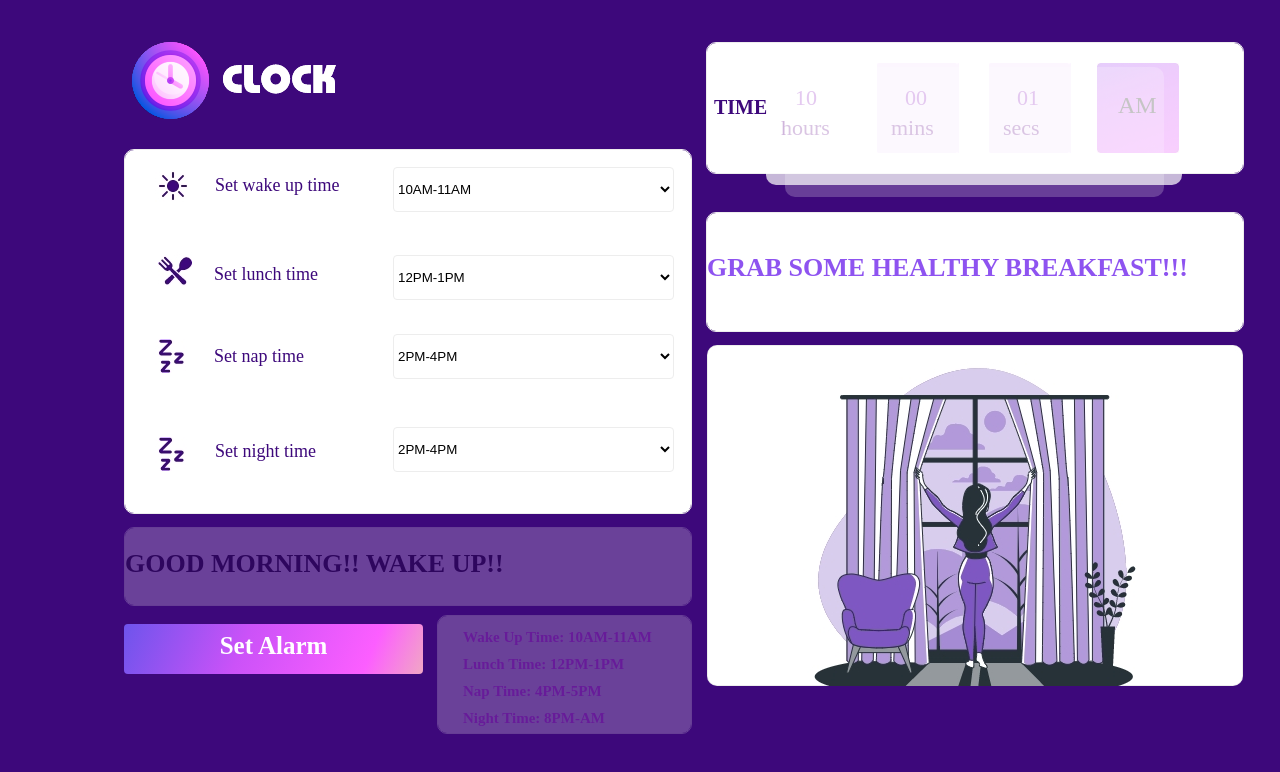
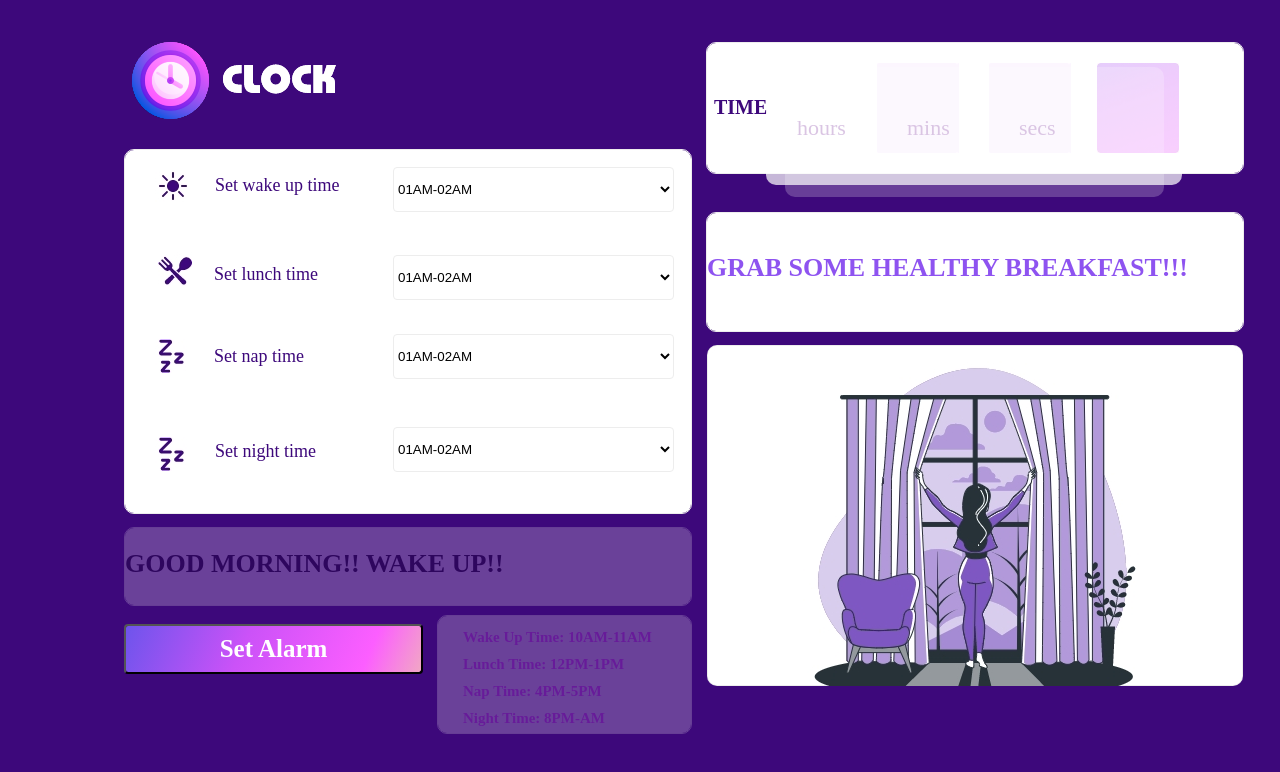
Before and after one commit to saks121/DigitalClock, a plain HTML site: page DigitalClock/index.html in a window 1280 px wide. Drawn offline with Linux system fonts and the light colour scheme; files whose address does not match are found by name.

Commit message:
added Js functions

```diff
--- a/DigitalClock/index.html
+++ b/DigitalClock/index.html
@@ -4,14 +4,17 @@
     <meta charset="UTF-8">
     <title>My Clock App</title>
     <link rel="stylesheet" href ="style.css">
+
     <meta name="viewport" content="width=1366px, height=768px, initial-scale=1">
 </head>
 <body>
+
+
 <div id=clock>
     <img src="./media/clock_logo.png">
 </div>
 
-<div id="Box1">
+<div id="Box">
     <div id="BOX1">
         <img src="media/wake_up.jpg"
         style="position:absolute;
@@ -25,9 +28,31 @@
         style="position:absolute;
         top: 3px;left:90px;">Set wake up time</p>
         <select id="time1" name="time">
-            <option value="10AM-11AM">10AM-11AM</option>
-            <option value="12PM-1PM">12PM-1PM</option>
-            <option value="2PM-4PM">2PM-4PM</option>
+            <option value="1">01AM-02AM</option>
+            <option value="2">02AM-03AM</option>
+            <option value="3">03AM-04AM</option>
+            <option value="4">04AM-05AM</option>
+            <option value="5">05AM-06AM</option>
+            <option value="6">06AM-07AM</option>
+            <option value="7">07AM-08AM</option>
+            <option value="8">08AM-09AM</option>
+            <option value="9">09AM-10AM</option>
+            <option value="10">10AM-11AM</option>
+            <option value="11">11AM-12PM</option>
+            <option value="12">12PM-01PM</option>
+            <option value="13">01PM-02PM</option>
+            <option value="14">02PM-03PM</option>
+            <option value="15">03PM-04PM</option>
+            <option value="16">04PM-05PM</option>
+            <option value="17">05PM-06PM</option>
+            <option value="18">06PM-07PM</option>
+            <option value="19">07PM-08PM</option>
+            <option value="20">08PM-09PM</option>
+            <option value="21">09PM-10PM</option>
+            <option value="22">10PM-11PM</option>
+            <option value="23">11PM-12AM</option>
+            <option value="24">12AM-01AM</option>
+
 
         </select>
 
@@ -46,9 +71,30 @@
         style="position:absolute;
         top: 92px;left:89px;">Set lunch time</p>
         <select id="time2" name="time">
-            <option value="12PM-1PM">12PM-1PM</option>
-            <option value="12PM-1PM">12PM-1PM</option>
-            <option value="2PM-4PM">2PM-4PM</option>
+            <option value="1">01AM-02AM</option>
+            <option value="2">02AM-03AM</option>
+            <option value="3">03AM-04AM</option>
+            <option value="4">04AM-05AM</option>
+            <option value="5">05AM-06AM</option>
+            <option value="6">06AM-07AM</option>
+            <option value="7">07AM-08AM</option>
+            <option value="8">08AM-09AM</option>
+            <option value="9">09AM-10AM</option>
+            <option value="10">10AM-11AM</option>
+            <option value="11">11AM-12PM</option>
+            <option value="12">12PM-01PM</option>
+            <option value="13">01PM-02PM</option>
+            <option value="14">02PM-03PM</option>
+            <option value="15">03PM-04PM</option>
+            <option value="16">04PM-05PM</option>
+            <option value="17">05PM-06PM</option>
+            <option value="18">06PM-07PM</option>
+            <option value="19">07PM-08PM</option>
+            <option value="20">08PM-09PM</option>
+            <option value="21">09PM-10PM</option>
+            <option value="22">10PM-11PM</option>
+            <option value="23">11PM-12AM</option>
+            <option value="24">12AM-01AM</option>
 
         </select>
     </div>
@@ -65,10 +111,31 @@
         <p class="text"
         style="position:absolute;
         top: 174px;left:89px;">Set nap time</p>
-        <select id="time3" name="time">
-            <option value="2PM-4PM">2PM-4PM</option>
-            <option value="12PM-1PM">12PM-1PM</option>
-            <option value="2PM-4PM">2PM-4PM</option>
+        <select id="time3" name="time" >
+            <option value="1">01AM-02AM</option>
+            <option value="2">02AM-03AM</option>
+            <option value="3">03AM-04AM</option>
+            <option value="4">04AM-05AM</option>
+            <option value="5">05AM-06AM</option>
+            <option value="6">06AM-07AM</option>
+            <option value="7">07AM-08AM</option>
+            <option value="8">08AM-09AM</option>
+            <option value="9">09AM-10AM</option>
+            <option value="10">10AM-11AM</option>
+            <option value="11">11AM-12PM</option>
+            <option value="12">12PM-01PM</option>
+            <option value="13">01PM-02PM</option>
+            <option value="14">02PM-03PM</option>
+            <option value="15">03PM-04PM</option>
+            <option value="16">04PM-05PM</option>
+            <option value="17">05PM-06PM</option>
+            <option value="18">06PM-07PM</option>
+            <option value="19">07PM-08PM</option>
+            <option value="20">08PM-09PM</option>
+            <option value="21">09PM-10PM</option>
+            <option value="22">10PM-11PM</option>
+            <option value="23">11PM-12AM</option>
+            <option value="24">12AM-01AM</option>
 
         </select>
     </div>
@@ -86,9 +153,30 @@
         style="position:absolute;
         top: 269px;left:90px;">Set night time</p>
         <select id="time4" name="time">
-            <option value="2PM-4PM">2PM-4PM</option>
-            <option value="12PM-1PM">12PM-1PM</option>
-            <option value="2PM-4PM">2PM-4PM</option>
+            <option value="1">01AM-02AM</option>
+            <option value="2">02AM-03AM</option>
+            <option value="3">03AM-04AM</option>
+            <option value="4">04AM-05AM</option>
+            <option value="5">05AM-06AM</option>
+            <option value="6">06AM-07AM</option>
+            <option value="7">07AM-08AM</option>
+            <option value="8">08AM-09AM</option>
+            <option value="9">09AM-10AM</option>
+            <option value="10">10AM-11AM</option>
+            <option value="11">11AM-12PM</option>
+            <option value="12">12PM-01PM</option>
+            <option value="13">01PM-02PM</option>
+            <option value="14">02PM-03PM</option>
+            <option value="15">03PM-04PM</option>
+            <option value="16">04PM-05PM</option>
+            <option value="17">05PM-06PM</option>
+            <option value="18">06PM-07PM</option>
+            <option value="19">07PM-08PM</option>
+            <option value="20">08PM-09PM</option>
+            <option value="21">09PM-10PM</option>
+            <option value="22">10PM-11PM</option>
+            <option value="23">11PM-12AM</option>
+            <option value="24">12AM-01AM</option>
 
         </select>
     </div>
@@ -99,9 +187,7 @@
     <p id="greetmsg">GOOD MORNING!! WAKE UP!!</p>
 </div>
 
-<div id="SetAlarm">
-    Set Alarm
-</div>
+<button id="SetAlarm" onClick= "set()"> Set Alarm </button>
 
 <div id="Schedule">
     <div id="con">
@@ -116,10 +202,21 @@
 <div id="Timer">
     <div id="ContentTimer">
         <p id="Time">TIME</p>
-        <div class="one" id="card" style="position:absolute;left:60px;"><p id="hr">10</p> <p id="hour">hours</p></div>
-        <div class="one" id="card2"><p id="min">00</p> <p id="mins">mins</p> </div>
-        <div class="one" id="card3"><p id="sec">01</p><p id="secs">secs</p> </div>
-        <div class="one" id="card4" ><p id="Am">AM</p></div>
+        <div class="one" id="card" style="position:absolute;left:60px;">
+            <span id="hr"></span>
+            <p id="hour-text">hours</p>
+        </div>
+        <div class="one" id="card2">
+            <span id="min"></span>
+            <p id="mins-text">mins</p>
+        </div>
+        <div class="one" id="card3">
+            <span id="sec"></span>
+            <p id="secs-text">secs</p>
+        </div>
+        <div class="one" id="card4" >
+            <span id="Am"></span>
+        </div>
     </div>
 
 </div>
@@ -133,5 +230,12 @@
 
 </div>
 
+
+<script src="script.js">
+</script>
+
+
+
+
 </body>
 </html>
--- /dev/null
+++ b/DigitalClock/script.js
@@ -0,0 +1,129 @@
+//variables
+
+let btn =document.getElementById("SetAlarm").value;
+let timeIN  =document.getElementById("time1");
+let timeIN2 =document.getElementById("time2");
+let timeIN3 =document.getElementById("time3");
+let timeIN4 =document.getElementById("time4");
+
+let greet =document.getElementById("greetmsg");
+let greet2 =document.getElementById("content");
+
+let image =document.getElementById("img");
+let cont =document.getElementById("con");
+let date =new Date();
+let hours =date.getHours();
+let hr =date.getHours();
+console.log(hours);
+let min =date.getMinutes();
+let sec =date.getSeconds();
+
+
+let buttontn =document.getElementById("SetAlarm");
+// execute set alarm button
+// buttontn.addEventListener("click",setAlarm());
+
+
+
+
+
+// execute clock();
+setInterval(()=>{
+
+    clock();
+},2000);
+
+
+
+
+
+
+//Methods
+// to generate a digital clock
+function clock(){
+
+    console.log(hours,min,sec);
+
+
+    if(hours >=12){
+            hours =hours -12;
+            let am =document.getElementById("Am");
+            am.innerText ="PM";
+    }
+    else{
+            let am =document.getElementById("Am");
+            am.innerText ="AM";
+    }
+
+    let hour =document.getElementById("hr");
+    hour.innerText =hours;
+
+    let mins =document.getElementById("min");
+    mins.innerText =min;
+
+    let secs =document.getElementById("sec")
+    secs.innerText =sec;
+
+
+
+}
+
+
+//myClickFunc()
+function set(){
+
+    // 1. fetches the input time from text box and show them in the time div
+    let html="";
+    html+=`<p>Wake Up Time:${time1.value}AM-${time.1.value +1}AM</p>
+        <p>Lunch Time: ${time2.value}PM-{time2.value +1}PM</p>
+        <p>Nap Time: ${time3.value}PM-{time3.value + 1}PM</p>
+        <p>Night Time: ${time4.value}PM-${time4.1.value +1}</p>
+    `;
+    cont.innerHTML =html;
+    console.log(timeIN.value,typeof(timeIN.value));
+
+    console.log("input val :",timeIN+" type:",typeof(timeIN4));
+    console.log("real time val :",hours+"type:",typeof(hours));
+
+    // 2. Change the properties
+       //2.1 change greet msg leftBox
+       //2.2 change the greet msg rightBox
+       //2.3 change the image
+
+    if(parseInt(timeIN.value) === hr){
+
+        console.log("if 1 executed");
+        greet.innerText ="GOOD MORNING!! WAKE UP!!";
+        greet2.innerText="GRAB SOME HEALTHY BREAKFAST!!!";
+        img.style.backgroundImage="url('media/Component 30 – 1.jpg')";
+    }
+
+    else if(parseInt(timeIN2.value) === hr){
+        console.log("if 2 executed");
+        greet.innerText ="GOOD AFTERNOON!! TAKE SOME SLEEP!!";
+        greet2.innerText="LET'S HAVE SOME LUNCH!!!";
+        img.style.backgroundImage="url('media/Component 31 – 1.jpg')";
+
+    }
+
+    else if(parseInt(timeIN3.value) === hr){
+        console.log("If Evening executed!!");
+        greet.innerText ="GOOD EVENING!!";
+        greet2.innerText="STOP YAWNING, GET SOME TEA..! IT'S JUST EVENING";
+        img.style.background="transparent url('media/lunch_image.png') 0% 0% no-repeat padding-box";
+    }
+
+    else if(parseInt(timeIN4.value) ===hr){
+        console.log("if 4 executed");
+        console.log(parseInt(timeIN.value));
+        greet.innerText ="GOOD NIGHT!!";
+        greet2.innerText="CLOSE YOUR EYES AND GO TO SLEEP";
+        img.style.background="transparent url('media/Component 32 – 1.jpg') 0% 0% no-repeat padding-box";
+    }
+
+    else{
+        pass;
+    }
+
+
+};
--- a/DigitalClock/style.css
+++ b/DigitalClock/style.css
@@ -12,7 +12,7 @@ background: transparent url('img/clock_logo.png') 0% 0% no-repeat padding-box;
 opacity: 1;
 }
 
-#Box1{
+#Box{
 position:absolute;
 top: 149px;
 left: 124px;
@@ -345,17 +345,17 @@ background:transparent url('media/timeline.jpg');
 
 }
 
-#hour{
+#hour-text{
         font-size: 22px;
         position: absolute;
-        left: 14px;
+        left: 30px;
         bottom: -10px;
         color:#5F0089;
 }
 #hr{
         position: absolute;
         left: 28px;
-        font-size: 22px;
+        font-size: 50px;
         color: #8A11BF;
 }
 
@@ -365,10 +365,10 @@ background:transparent url('media/timeline.jpg');
 
 }
 
-#mins{
+#mins-text{
         font-size: 22px;
         position: absolute;
-        left: 14px;
+        left: 30px;
         bottom: -10px;
         color:#5F0089;
 }
@@ -376,7 +376,7 @@ background:transparent url('media/timeline.jpg');
 #min{
         position: absolute;
         left: 28px;
-        font-size: 22px;
+        font-size: 50px;
         color: #8A11BF;
 }
 #card3{
@@ -384,10 +384,10 @@ left:282px;
 background:transparent url('media/timeline.jpg');
 }
 
-#secs{
+#secs-text{
         font-size: 22px;
         position: absolute;
-        left: 14px;
+        left: 30px;
         bottom: -10px;
         color:#5F0089;
 }
@@ -395,7 +395,7 @@ background:transparent url('media/timeline.jpg');
 #sec{
         position: absolute;
         left: 28px;
-        font-size: 22px;
+        font-size: 50px;
         color: #8A11BF;
 }
 #card4{
@@ -404,10 +404,10 @@ background:transparent url('media/AM_svg.jpg');
 }
 
 #Am{
-        bottom: 10px;
-        position: absolute;
-        left: 21px;
-        font-size: x-large;
+     bottom: 21px;
+     position: absolute;
+     left: 12px;
+     font-size: 40px;
 }
 
 #gBox2{
```
Also changed, not shown: DigitalClock/index2.html (+1 -1 lines), DigitalClock/index3.html (+1 -1 lines), DigitalClock/index4.html (+1 -1 lines), DigitalClock/index5.html (+18 -4 lines).
